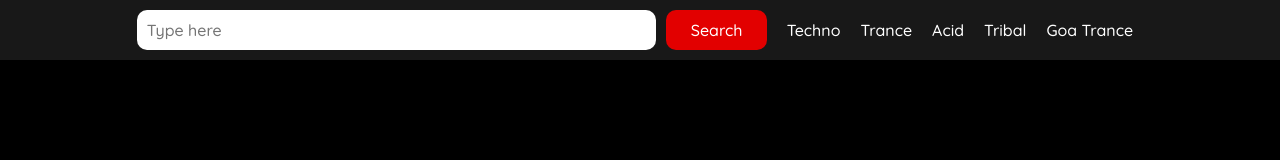
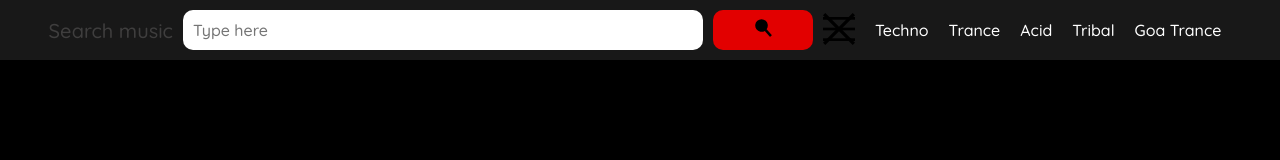
Before and after one commit to GarryVar/garryvar.dev, a website: page src/index.html in a window 1280 px wide. Drawn offline with nearby package versions, Linux system fonts and the light colour scheme; files that its build step writes are made by us from their sources.

Commit message:
Added logo and toggle button with icons

```diff
--- a/src/index.html
+++ b/src/index.html
@@ -14,15 +14,29 @@
 <header class="header">
   <div class="header__wrap">
 
+<!--    Logo-->
+    <h1 class="header__logo">Search music</h1>
     <!--Search form-->
     <div class="search header__search">
       <form class="search__form" action="" name="search">
         <label class="visually-hidden" for="searchInput">Найти</label>
         <input id="searchInput" type="search" placeholder="Type here">
-        <button type="submit">Search</button>
+        <button type="submit">
+          <svg width="18" height="18">
+            <use xlink:href="img/sprite.svg#icon-search"></use>
+          </svg>
+        </button>
       </form>
     </div>
     <!--Search form-->
+
+  <!--navButton-->
+      <button class="header__toggle toggle" type="button">
+        <svg class="toggle__icon" width="32" height="32">
+          <use class="toggle__icon--menu" xlink:href="img/sprite.svg#burger"></use>
+          <use class="toggle__icon--close hidden" xlink:href="img/sprite.svg#close"></use>
+        </svg>
+      </button>
 
 
     <!--Nav-->
```
